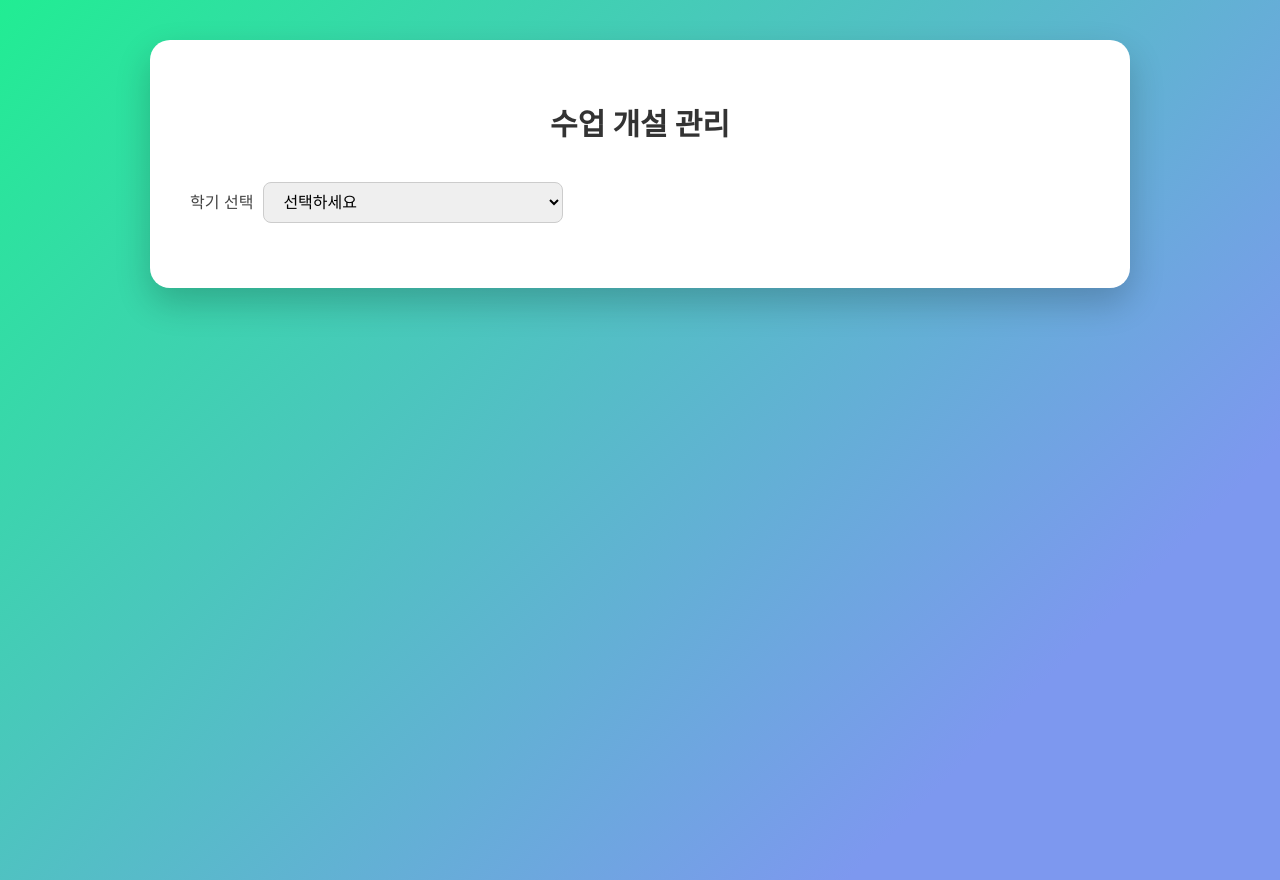
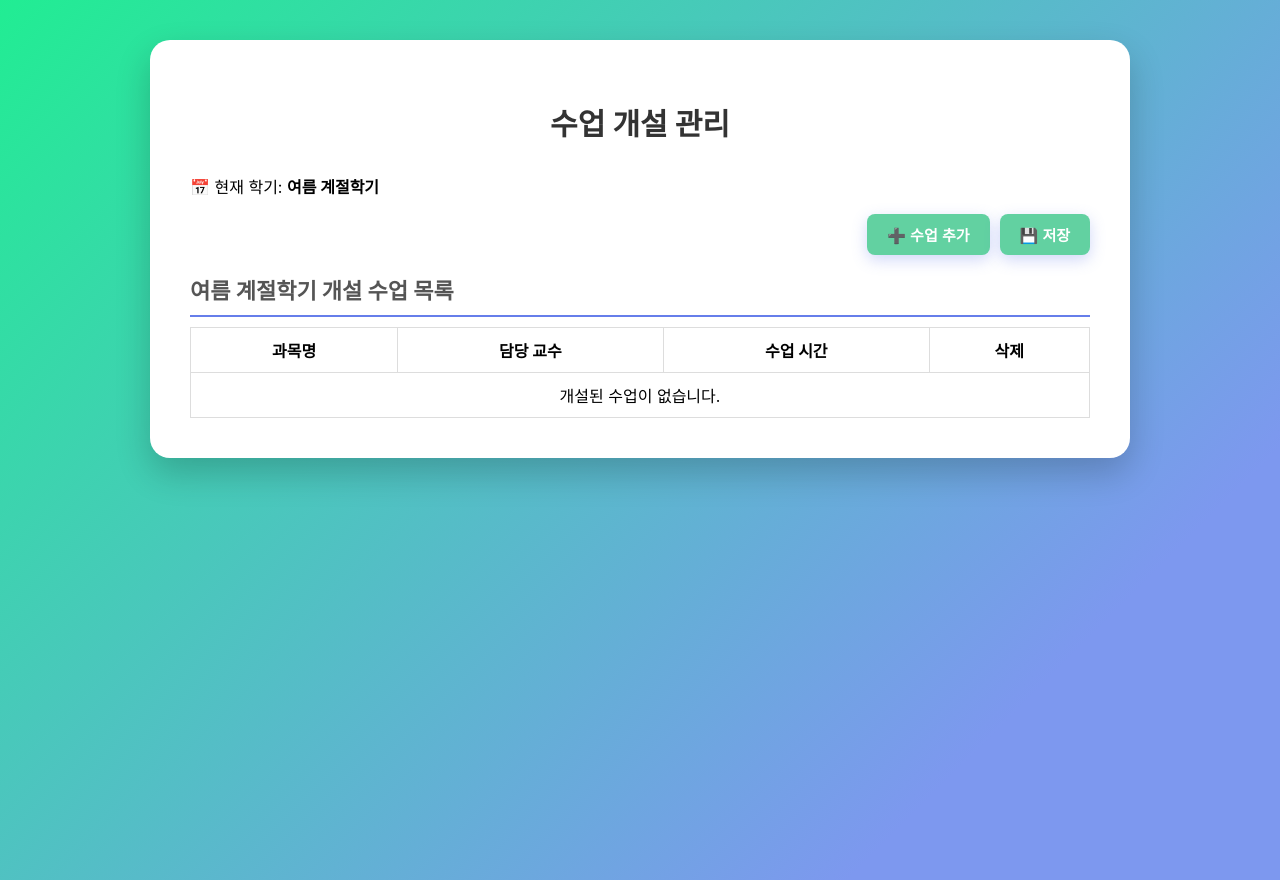
Before and after one commit to SeungJunLee-01/university, a React (Create React App) app in the folder front/tumb/: page /Professor/PfProfile/AddClass in a window 1280 px wide. Built offline with nearby package versions, Linux system fonts and the light colour scheme.

Commit message:
학기 자동 동기화

```diff
--- a/front/tumb/src/Pages/Professor/AddClass.jsx
+++ b/front/tumb/src/Pages/Professor/AddClass.jsx
@@ -1,8 +1,9 @@
-import React, { useState } from "react";
+import React, { useState, useEffect } from "react";
 import './AddClass.css';
+import { getCurrentSemester } from '../../utils/getCurrentSemester';
 
 const AddClass = () => {
-  const [semester, setSemester] = useState('');
+  const { semester } = getCurrentSemester(); // 자동 학기 적용
   const [classList, setClassList] = useState([]);
 
   const initialClassData = {
@@ -16,11 +17,10 @@ const AddClass = () => {
     ]
   };
 
-  const handleSemesterChange = (e) => {
-    const selectedSemester = e.target.value;
-    setSemester(selectedSemester);
-    setClassList(initialClassData[selectedSemester] || []);
-  };
+  // 자동으로 초기 수업 데이터 세팅
+  useEffect(() => {
+    setClassList(initialClassData[semester] || []);
+  }, [semester]);
 
   const handleFieldChange = (index, field, value) => {
     const updatedList = [...classList];
@@ -54,29 +54,17 @@ const AddClass = () => {
     console.log(`${semester} 저장된 수업 리스트:`, classList);
   };
 
-
   return (
     <div className='openclass-container'>
       <div className='openclass-card'>
         <h1>수업 개설 관리</h1>
-
-        {/* 학기 선택 */}
-        <div className='openclass-selector'>
-          <label htmlFor='semester'>학기 선택</label>
-          <select id='semester' value={semester} onChange={handleSemesterChange}>
-            <option value=''>선택하세요</option>
-            <option value='1학기'>1학기</option>
-            <option value='2학기'>2학기</option>
-          </select>
-        </div>
+        <p className="current-semester-text">📅 현재 학기: <strong>{semester}</strong></p>
 
         {/* 수업 리스트 */}
-        {semester && (
         <div className="class-list">
           <div className="button-group">
             <button onClick={handleAddClass}>➕ 수업 추가</button>
             <button onClick={handleCrosscheck}>💾 저장</button>
-
           </div>
 
           <h2>{semester} 개설 수업 목록</h2>
@@ -106,7 +94,6 @@ const AddClass = () => {
             </tbody>
           </table>
         </div>
-        )}
       </div>
     </div>
   );
--- a/front/tumb/src/Pages/Professor/AddScore.jsx
+++ b/front/tumb/src/Pages/Professor/AddScore.jsx
@@ -1,14 +1,17 @@
 import React, { useState } from "react";
 import './AddScore.css';
+import { getCurrentSemester } from '../../utils/getCurrentSemester';
 
 const AddScore = () => {
-  const [semester, setSemester] = useState('');
+  const { semester } = getCurrentSemester(); // 자동 학기 설정
   const [subject, setSubject] = useState('');
   const [students, setStudents] = useState([]);
 
   const subjectData = {
     '1학기': ['수학', '물리', '프로그래밍'],
-    '2학기': ['영어', '화학', '자료구조']
+    '2학기': ['영어', '화학', '자료구조'],
+    '여름 계절학기': ['인공지능 개론', '영상처리'],
+    '겨울 계절학기': ['웹개발 실습', '파이썬 프로그래밍']
   };
 
   const studentData = {
@@ -17,8 +20,13 @@ const AddScore = () => {
     '프로그래밍': ['강민지', '최우진'],
     '영어': ['윤서준', '배하늘'],
     '화학': ['문지호', '장예린'],
-    '자료구조': ['황지훈', '고은별']
+    '자료구조': ['황지훈', '고은별'],
+    '인공지능 개론': ['김태형', '이슬기', '정민아'],
+    '영상처리': ['백지훈', '최지현'],
+    '웹개발 실습': ['윤다연', '박세진', '한주형'],
+    '파이썬 프로그래밍': ['조은우', '심가람']
   };
+
 
   const gradeOptions = [
     'A+', 'A', 'A-',
@@ -29,14 +37,6 @@ const AddScore = () => {
   ];
 
   const [grades, setGrades] = useState({});
-
-  const handleSemesterSelect = (e) => {
-    const selected = e.target.value;
-    setSemester(selected);
-    setSubject('');
-    setStudents([]);
-    setGrades({});
-  };
 
   const handleSubjectSelect = (e) => {
     const selectedSub = e.target.value;
@@ -56,10 +56,10 @@ const AddScore = () => {
     }));
   };
 
-   const handleCrosscheck = () => {
+  const handleCrosscheck = () => {
     const confirmSave = window.confirm('정말 저장하시겠습니까?');
-    if (confirmSave){
-       handleSave();
+    if (confirmSave) {
+      handleSave();
     }
   };
 
@@ -72,16 +72,7 @@ const AddScore = () => {
     <div className='addscore-container'>
       <div className='addscore-card'>
         <h1>성적 관리페이지</h1>
-
-        {/* 학기 선택 */}
-        <div className='addscore-selector'>
-          <label htmlFor='semester'>학기 선택</label>
-          <select id='semester' value={semester} onChange={handleSemesterSelect}>
-            <option value=''>선택하세요</option>
-            <option value='1학기'>1학기</option>
-            <option value='2학기'>2학기</option>
-          </select>
-        </div>
+        <p className="current-semester-text">📅 현재 학기: <strong>{semester}</strong></p>
 
         {/* 과목 선택 */}
         {semester && (
@@ -89,7 +80,7 @@ const AddScore = () => {
             <label htmlFor='subject'>과목 선택</label>
             <select id='subject' value={subject} onChange={handleSubjectSelect}>
               <option value=''>선택하세요</option>
-              {subjectData[semester].map((subj, idx) => (
+              {(subjectData[semester] || []).map((subj, idx) => (
                 <option key={idx} value={subj}>{subj}</option>
               ))}
             </select>
--- a/front/tumb/src/Pages/Professor/PfProfile.jsx
+++ b/front/tumb/src/Pages/Professor/PfProfile.jsx
@@ -1,19 +1,29 @@
 import { useNavigate } from 'react-router-dom';
 import './PfProfile.css';
+import { getCurrentSemester } from '../../utils/getCurrentSemester';
 
 const PfProfile = () => {
   const navigate = useNavigate();
 
   const addClass_link = () => {
     navigate('/Professor/PfProfile/Addclass');
-    }
+  };
+
   const addScore_link = () => {
     navigate('/Professor/PfProfile/AddScore');
-    }
+  };
 
+  const { pf_num, pf_name, pf_per, pf_gen, pf_aff, pf_class } = {
+    pf_num: 123,
+    pf_name: 'Son',
+    pf_per: 111111,
+    pf_gen: '남',
+    pf_aff: '공과대학',
+    pf_class: '2',
+  };
 
-    const { pf_num, pf_name, pf_per, pf_gen, pf_aff, pf_class } =
-        { pf_num: 123, pf_name: 'Son', pf_per: 111111, pf_gen: '남', pf_aff: '공과대학', pf_class: '3' };
+  //학기계산 함수 호출 부분
+  const { year, semester } = getCurrentSemester();
 
   return (
     <div className="pf-profile-container">
@@ -34,11 +44,11 @@ const PfProfile = () => {
             </div>
 
             <div className="pf-profile-actions">
-                            <button className='pf-application-button' onClick={addClass_link}>
+              <button className="pf-application-button" onClick={addClass_link}>
                 <span className="pf-button-icon">📝</span>
                 수업 등록
               </button>
-                            <button className='pf-application-button' onClick={addScore_link}>
+              <button className="pf-application-button" onClick={addScore_link}>
                 <span className="pf-button-icon">📝</span>
                 성적 등록
               </button>
@@ -93,8 +103,10 @@ const PfProfile = () => {
                 <div className="pf-info-item">
                   <span className="pf-info-icon">📚</span>
                   <div className="pf-info-content">
-                                        <span className="pf-info-label">개설수업</span>
-                                        <span className="pf-info-value">{pf_class}개</span>
+                    <span className="pf-info-label">
+                      {year}년도 {semester} 개설수업
+                    </span>
+                    <span className="pf-info-value">{pf_class}개</span> {/*DB연동되면 갯수 자동연동하기*/}
                   </div>
                 </div>
               </div>
--- /dev/null
+++ b/front/tumb/src/utils/getCurrentSemester.js
@@ -0,0 +1,16 @@
+//해당년도 해당학기 계산 함수
+
+export function getCurrentSemester() {
+  const now = new Date();
+  const year = now.getFullYear();
+  const month = now.getMonth() + 1;
+
+  let semester = '';
+
+  if (month >= 3 && month <= 6) semester = '1학기';
+  else if (month >= 7 && month <= 8) semester = '여름 계절학기';
+  else if (month >= 9 && month <= 12) semester = '2학기';
+  else semester = '겨울 계절학기';
+
+  return { year, semester };
+}
```
Lines whose indentation alone changed are shown as unchanged.
